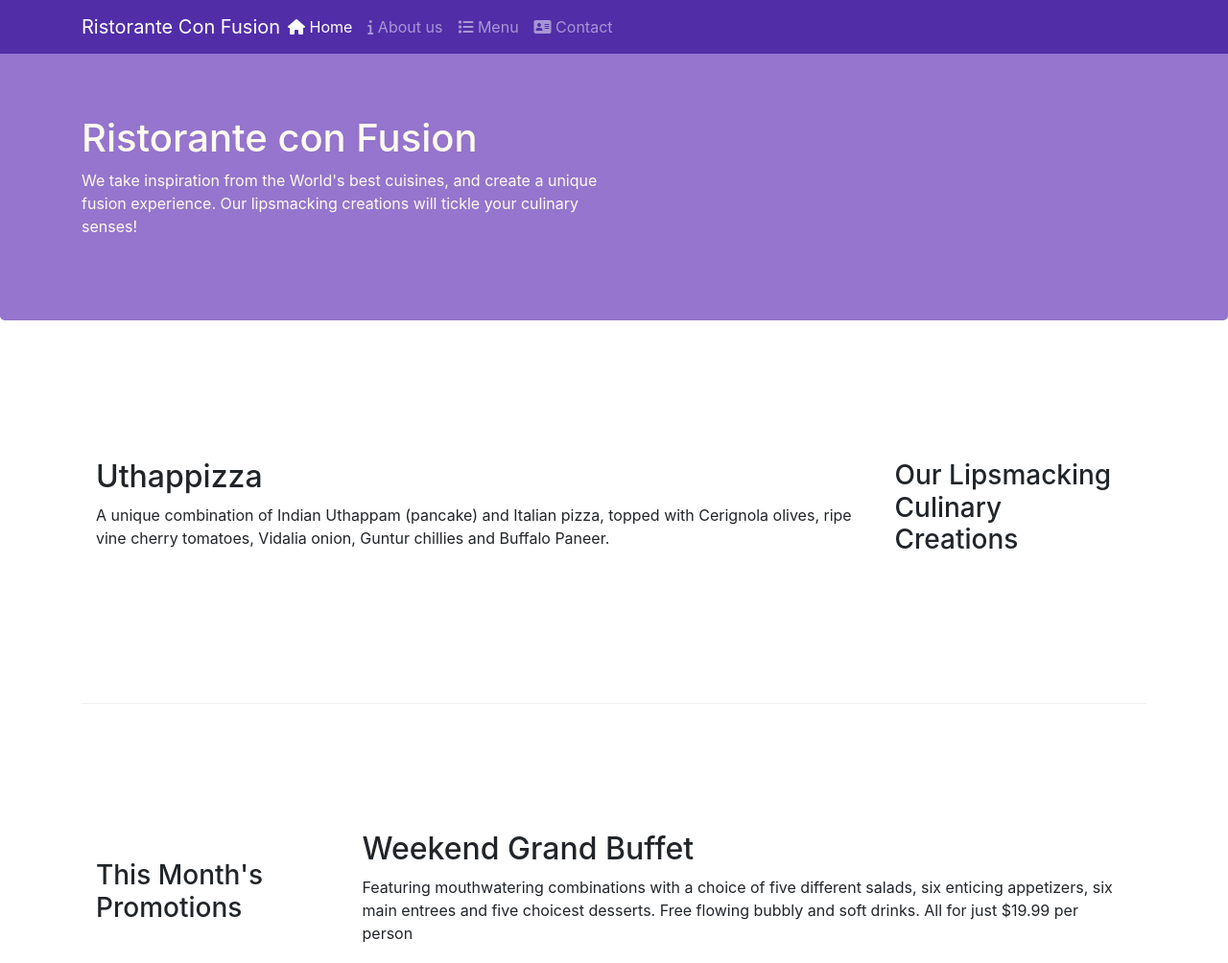
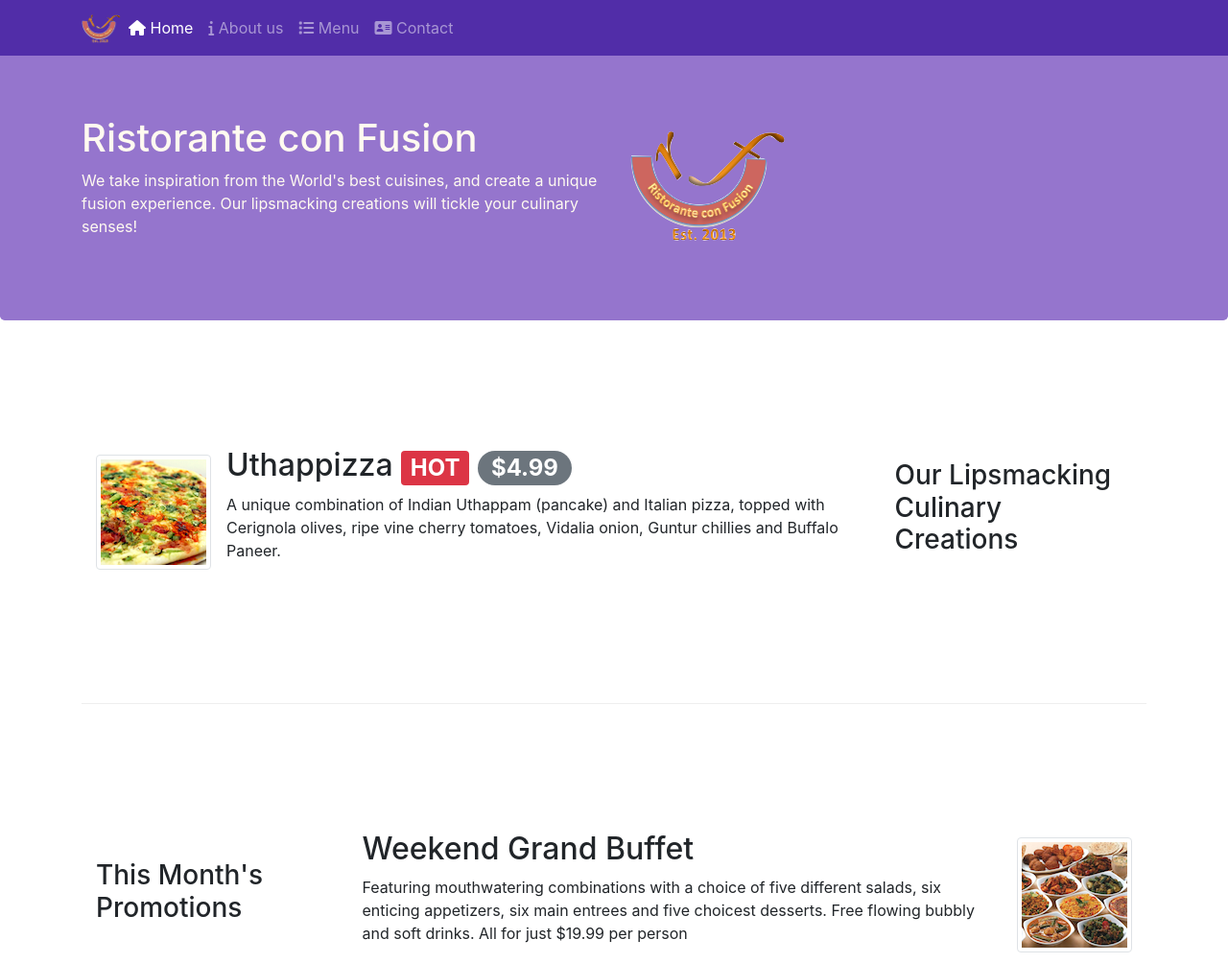
Before and after one commit to Dan7180/intro-to-bootstrap, a website: page index.html in a window 1280 px wide. Shown: the top 1004 px of the page at 96% size. Drawn offline with nearby package versions, Linux system fonts and the light colour scheme.

Commit message:
Images, Videos, Badges, Cards

```diff
--- a/index.html
+++ b/index.html
@@ -22,7 +22,7 @@
 		<nav class="navbar navbar-dark navbar-expand-sm fixed-top">
 			<div class="container">
 				<button class="navbar-toggler" type="button" data-toggle="collapse" data-target="#Navbar"></button>
-				<a class="navbar-brand mr-auto" href="#">Ristorante Con Fusion</a>
+				<a class="navbar-brand mr-auto" href="#"><img src="./image/logo.png" height="30px" width="41px" class="img-fluid" alt="logo"></a>
 				<div class="collapse navbar-collapse" id="Navbar">
 					<ul class="navbar-nav mr-auto">
 						<li class="nav-item active"><a class="nav-link" href="./index.html"><span class="fa fa-home"></span> Home</a></li>
@@ -45,7 +45,9 @@
 							experience. Our lipsmacking creations will tickle your culinary senses!
 						</p>
 					</div>
-					<div class="col-12 col-sm"></div>
+					<div class="col-12 col-sm align-self-center">
+						<img src="./image/logo.png" class="img-fluid" alt="logo">
+					</div>
 				</div>
 			</div>
 		</header>
@@ -56,12 +58,21 @@
 					<h3>Our Lipsmacking Culinary Creations</h3>
 				</div>
 				<div class="col col-sm order-sm-first col-md">
-					<h2>Uthappizza</h2>
+					<div class="media">
+						<img src="./image/uthappizza.png" alt="pizza" class="d-flex mr-3 img-thumbnail align-self-center">
+						<div class="media-body">
+							<h2 class="media-heading">
+								Uthappizza
+								<span class="badge badge-danger">HOT</span>
+								<span class="badge badge-pill badge-secondary">$4.99</span>
+							</h2>
 							<p class="d-none d-sm-block">
 								A unique combination of Indian Uthappam (pancake) and Italian pizza, topped with
 								Cerignola olives, ripe vine cherry tomatoes, Vidalia onion, Guntur chillies and Buffalo
 								Paneer.
 							</p>
+						</div>
+					</div>
 				</div>
 			</div>
 
@@ -70,12 +81,19 @@
 					<h3>This Month's Promotions</h3>
 				</div>
 				<div class="col col-sm col-md">
+					<div class="media">
+
+						<div class="media-body">
 							<h2>Weekend Grand Buffet</h2>
 							<p class="d-none d-sm-block">
 								Featuring mouthwatering combinations with a choice of five different salads, six
 								enticing appetizers, six main entrees and five choicest desserts. Free flowing bubbly
 								and soft drinks. All for just $19.99 per person
 							</p>
+						</div>
+						<img src="./image/buffet.png" alt="alberto" class="d-flex ml-3 img-thumbnail align-self-center">
+					</div>
+
 				</div>
 			</div>
 
@@ -84,13 +102,18 @@
 					<h3>Meet our Culinary Specialists</h3>
 				</div>
 				<div class="col col-sm order-sm-first col-md">
-					<h2>Alberto Somayya</h2>
+					<div class="media">
+						<img src="./image/alberto.png" alt="alberto" class="d-flex mr-3 img-thumbnail align-self-center">
+						<div class="media-body">
+							<h2 class="mt-0">Alberto Somayya</h2>
 							<h4>Executive Chef</h4>
 							<p class="d-none d-sm-block">
 								Award winning three-star Michelin chef with wide International experience having worked
 								closely with whos-who in the culinary world, he specializes in creating mouthwatering
 								Indo-Italian fusion experiences.
 							</p>
+						</div>
+					</div>
 				</div>
 			</div>
 		</div>
```
Also changed, not shown: aboutus.html (+3 -2 lines), contactus.html (+3 -2 lines), image/alberto.png (added), image/buffet.png (added), image/logo.png (added), image/pexels-karley-saagi-2062882.jpg (added), image/pexels-luiisrtz-1671436.jpg (added), image/uthappizza.png (added). Lines whose indentation alone changed are shown as unchanged.
